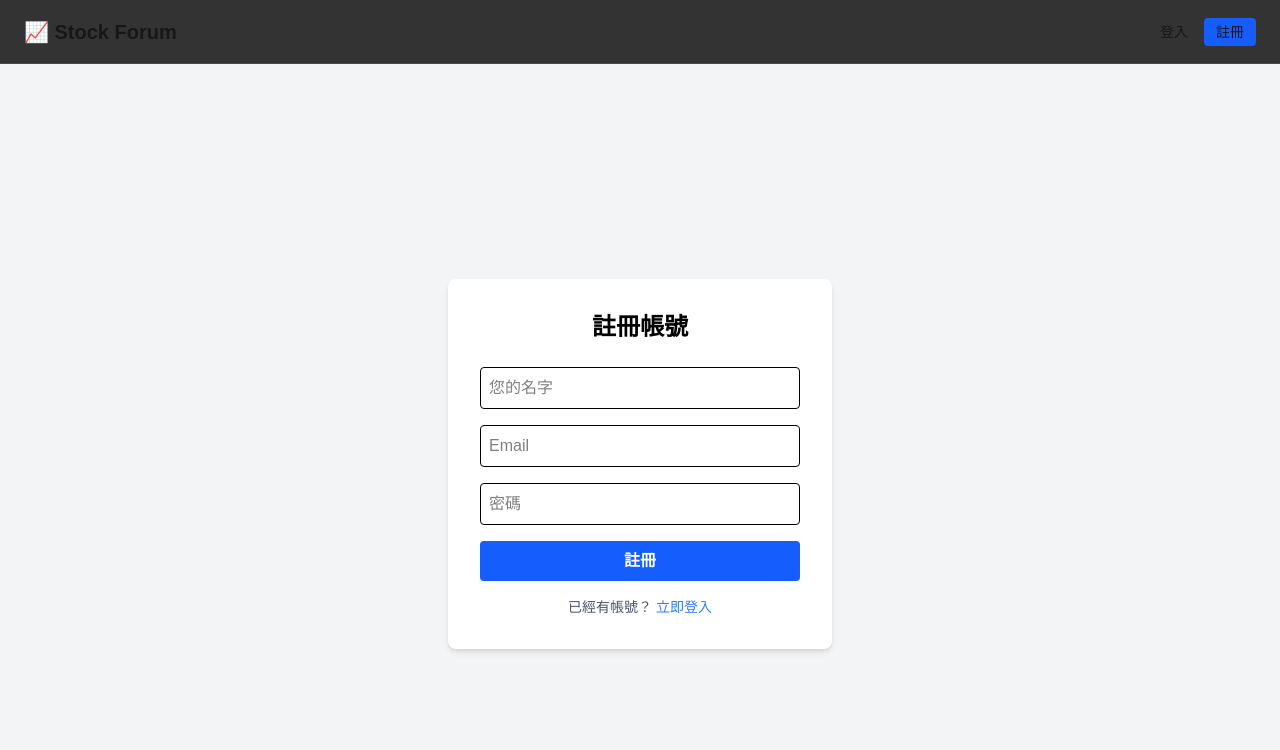
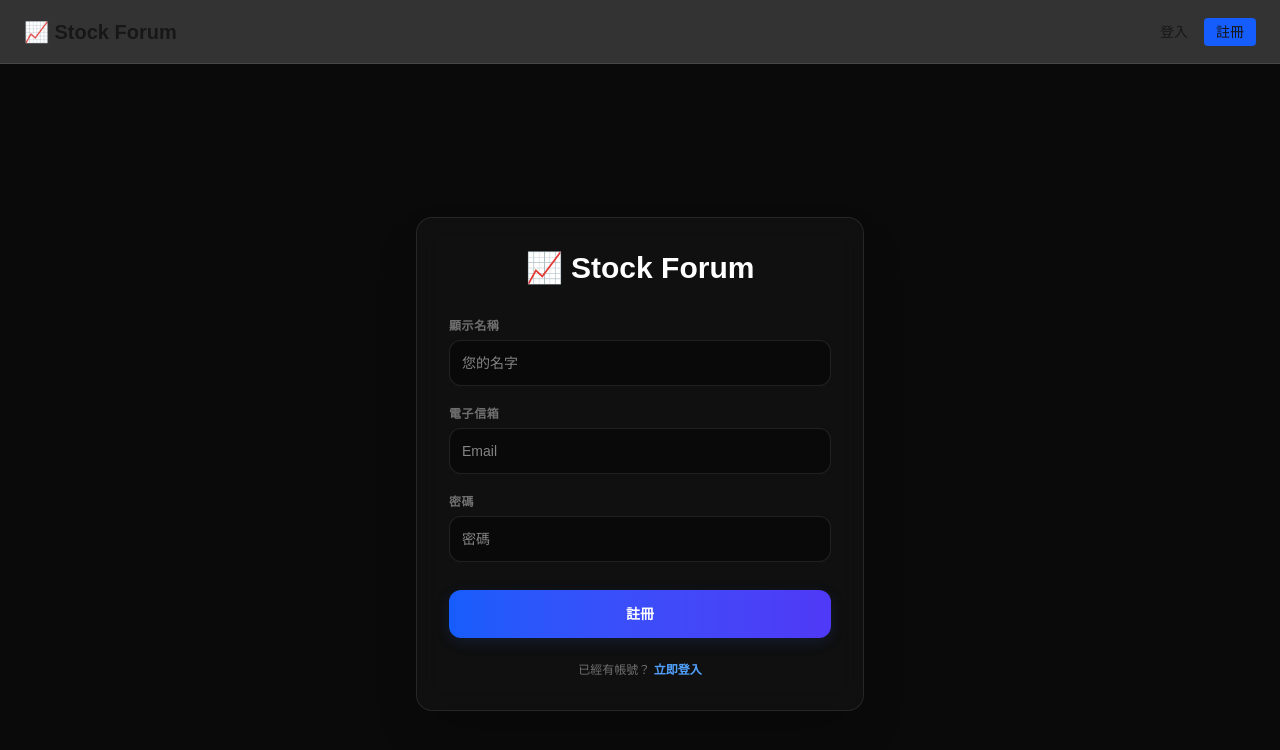
Before and after one commit to AlexTsao13/stock-forum, a Next.js app: page /register in a window 1280 px wide. Shown: the top 750 px of the page. Built offline with nearby package versions, Linux system fonts and the light colour scheme; no server answers.

Commit message:
adjust login and registration pages css

```diff
--- a/src/app/(auth)/login/page.tsx
+++ b/src/app/(auth)/login/page.tsx
@@ -7,45 +7,64 @@ export default function LoginPage() {
   const [state, formAction, isPending] = useActionState(loginAction, null);
 
   return (
-    <div className="flex flex-col items-center justify-center min-h-screen bg-gray-100">
-      <div className="p-8 bg-white shadow-md rounded-lg w-96">
-        <h1 className="text-2xl font-bold mb-6 text-center text-black">
-          歡迎回來
+    <div className="flex flex-col items-center justify-center min-h-screen bg-[#0a0a0a] text-white px-4">
+      <div className="p-8 bg-neutral-900/50 border border-white/10 backdrop-blur-md rounded-2xl w-full max-w-md shadow-2xl">
+        {/* LOGO 與標題 */}
+        <div className="text-center mb-8">
+          <h1 className="text-3xl font-extrabold flex items-center justify-center gap-2 mb-2">
+            <span>📈</span> Stock Forum
           </h1>
+        </div>
 
         {/* 顯示錯誤訊息 */}
         {state?.error && (
-          <div className="bg-red-100 border border-red-400 text-red-700 px-4 py-2 rounded mb-4 text-sm text-center">
+          <div className="bg-red-500/10 border border-red-500/30 text-red-400 px-4 py-3 rounded-xl mb-6 text-sm text-center animate-pulse">
             {state.error}
           </div>
         )}
 
-        <form action={formAction} className="flex flex-col gap-4">
+        <form action={formAction} className="flex flex-col gap-5">
+          <div>
+            <label className="block text-xs font-semibold text-white/40 mb-1.5 uppercase tracking-wider">
+              電子信箱
+            </label>
             <input
               name="email"
               type="email"
               placeholder="Email"
               required
-            className="p-2 border rounded text-black outline-none focus:ring-2 focus:ring-green-400"
+              className="w-full p-3 bg-black/40 border border-white/10 rounded-xl text-white outline-none focus:ring-2 focus:ring-emerald-500/30 focus:border-emerald-500 transition-all duration-200 text-sm"
             />
+          </div>
+
+          <div>
+            <label className="block text-xs font-semibold text-white/40 mb-1.5 uppercase tracking-wider">
+              密碼
+            </label>
             <input
               name="password"
               type="password"
               placeholder="密碼"
               required
-            className="p-2 border rounded text-black outline-none focus:ring-2 focus:ring-green-400"
+              className="w-full p-3 bg-black/40 border border-white/10 rounded-xl text-white outline-none focus:ring-2 focus:ring-emerald-500/30 focus:border-emerald-500 transition-all duration-200 text-sm"
             />
+          </div>
+
           <button
             type="submit"
             disabled={isPending}
-            className="bg-green-600 text-white p-2 rounded font-bold hover:bg-green-700 transition disabled:bg-gray-400"
+            className="w-full py-3.5 bg-gradient-to-r from-emerald-600 to-teal-600 hover:from-emerald-500 hover:to-teal-500 disabled:from-emerald-800 disabled:to-teal-800 text-white font-bold rounded-xl shadow-[0_4px_15px_rgba(16,185,129,0.15)] hover:shadow-[0_6px_20px_rgba(16,185,129,0.3)] active:scale-[0.98] transition-all duration-300 mt-2 cursor-pointer text-sm"
           >
             {isPending ? "登入中..." : "登入"}
           </button>
         </form>
-        <p className="mt-4 text-center text-sm text-gray-600">
+
+        <p className="mt-6 text-center text-xs text-white/40">
           還沒有帳號？{" "}
-          <a href="/register" className="text-blue-500 hover:underline">
+          <a
+            href="/register"
+            className="text-blue-400 hover:underline font-semibold transition-all duration-200"
+          >
             立即註冊
           </a>
         </p>
--- a/src/app/(auth)/register/page.tsx
+++ b/src/app/(auth)/register/page.tsx
@@ -1,72 +1,106 @@
 "use client";
-
 import { registerAction } from "./action";
 import { useActionState } from "react";
 import Link from "next/link";
 
 export default function RegisterPage() {
   const [state, formAction, isPending] = useActionState(registerAction, null);
+
   return (
-    <div className="flex flex-col items-center justify-center min-h-screen bg-gray-100 text-black">
-      <div className="p-8 bg-white shadow-md rounded-lg w-96">
-        <h1 className="text-2xl font-bold mb-6 text-center">註冊帳號</h1>
+    <div className="flex flex-col items-center justify-center min-h-screen bg-[#0a0a0a] text-white px-4">
+      <div className="p-8 bg-neutral-900/50 border border-white/10 backdrop-blur-md rounded-2xl w-full max-w-md shadow-2xl">
+        {/* LOGO 與標題 */}
+        <div className="text-center mb-8">
+          <h1 className="text-3xl font-extrabold flex items-center justify-center gap-2 mb-2">
+            <span>📈</span> Stock Forum
+          </h1>
+        </div>
 
-        {/* 成功訊息：包含跳轉按鈕 */}
+        {/* 成功訊息：包含漂亮跳轉卡片 */}
         {state?.success && (
-          <div className="flex flex-col items-center gap-4">
-            <div className="bg-green-100 border border-green-400 text-green-700 px-6 py-4 rounded text-center w-full">
-              註冊成功！
+          <div className="flex flex-col items-center gap-6 py-4 animate-fade-in">
+            <div className="w-16 h-16 bg-emerald-500/10 border border-emerald-500/20 text-emerald-500 rounded-full flex items-center justify-center text-3xl mb-2">
+              🎉
+            </div>
+            <div className="bg-emerald-500/10 border border-emerald-500/20 text-emerald-400 px-6 py-4 rounded-xl text-center w-full text-sm">
+              註冊成功！您的投資探索之旅即將開始。
             </div>
             <Link
               href="/login"
-              className="w-full bg-blue-600 text-white text-center py-2 rounded font-bold hover:bg-blue-700 transition"
+              className="w-full bg-gradient-to-r from-blue-600 to-indigo-600 hover:from-blue-500 hover:to-indigo-500 text-white text-center py-3.5 rounded-xl font-bold hover:scale-[1.02] active:scale-[0.98] transition-all duration-300 shadow-[0_4px_20px_rgba(37,99,235,0.25)] text-sm cursor-pointer"
             >
               前往登入
             </Link>
           </div>
         )}
+
         {/* 錯誤訊息 */}
         {state?.error && (
-          <div className="bg-red-100 border border-red-400 text-red-700 px-4 py-2 rounded mb-4 text-center">
+          <div className="bg-red-500/10 border border-red-500/30 text-red-400 px-4 py-3 rounded-xl mb-6 text-sm text-center animate-pulse">
             {state.error}
           </div>
         )}
+
         {/* 成功後隱藏原本的註冊表單 */}
         {!state?.success && (
-          <form action={formAction} className="flex flex-col gap-4">
+          <form action={formAction} className="flex flex-col gap-5">
+            <div>
+              <label className="block text-xs font-semibold text-white/40 mb-1.5 uppercase tracking-wider">
+                顯示名稱
+              </label>
               <input
                 name="name"
                 type="text"
                 placeholder="您的名字"
-              className="p-2 border rounded outline-none focus:ring-2 focus:ring-blue-400"
+                className="w-full p-3 bg-black/40 border border-white/10 rounded-xl text-white outline-none focus:ring-2 focus:ring-blue-500/30 focus:border-blue-500 transition-all duration-200 text-sm"
               />
+            </div>
+
+            <div>
+              <label className="block text-xs font-semibold text-white/40 mb-1.5 uppercase tracking-wider">
+                電子信箱
+              </label>
               <input
                 name="email"
                 type="email"
                 placeholder="Email"
                 required
-              className="p-2 border rounded outline-none focus:ring-2 focus:ring-blue-400"
+                className="w-full p-3 bg-black/40 border border-white/10 rounded-xl text-white outline-none focus:ring-2 focus:ring-blue-500/30 focus:border-blue-500 transition-all duration-200 text-sm"
               />
+            </div>
+
+            <div>
+              <label className="block text-xs font-semibold text-white/40 mb-1.5 uppercase tracking-wider">
+                密碼
+              </label>
               <input
                 name="password"
                 type="password"
                 placeholder="密碼"
                 required
-              className="p-2 border rounded outline-none focus:ring-2 focus:ring-blue-400"
+                className="w-full p-3 bg-black/40 border border-white/10 rounded-xl text-white outline-none focus:ring-2 focus:ring-blue-500/30 focus:border-blue-500 transition-all duration-200 text-sm"
               />
+            </div>
+
+            {/* 註冊提交按鈕 */}
             <button
               type="submit"
               disabled={isPending}
-              className="bg-blue-600 text-white p-2 rounded font-bold hover:bg-blue-700 transition disabled:bg-gray-400"
+              className="w-full py-3.5 bg-gradient-to-r from-blue-600 to-indigo-600 hover:from-blue-500 hover:to-indigo-500 disabled:from-blue-800 disabled:to-indigo-800 text-white font-bold rounded-xl shadow-[0_4px_15px_rgba(37,99,235,0.15)] hover:shadow-[0_6px_20px_rgba(37,99,235,0.3)] active:scale-[0.98] transition-all duration-300 mt-2 cursor-pointer text-sm"
             >
               {isPending ? "註冊中..." : "註冊"}
             </button>
           </form>
         )}
+
+        {/* 前往登入鏈接 */}
         {!state?.success && (
-          <p className="mt-4 text-center text-sm text-gray-600">
+          <p className="mt-6 text-center text-xs text-white/40">
             已經有帳號？{" "}
-            <Link href="/login" className="text-blue-500 hover:underline">
+            <Link
+              href="/login"
+              className="text-blue-400 hover:underline font-semibold transition-all duration-200"
+            >
               立即登入
             </Link>
           </p>
@@ -74,49 +108,4 @@ export default function RegisterPage() {
       </div>
     </div>
   );
-
-  // return (
-  //   <div className="flex flex-col items-center justify-center min-h-screen bg-gray-100">
-  //     <div className="p-8 bg-white shadow-md rounded-lg w-96">
-  //       <h1 className="text-2xl font-bold mb-6 text-center text-black">
-  //         註冊帳號
-  //       </h1>
-
-  //       <form action={registerAction} className="flex flex-col gap-4">
-  //         <input
-  //           name="name"
-  //           type="text"
-  //           placeholder="顯示名稱"
-  //           className="p-2 border rounded text-black outline-none focus:ring-2 focus:ring-blue-400"
-  //         />
-  //         <input
-  //           name="email"
-  //           type="email"
-  //           placeholder="Email"
-  //           required
-  //           className="p-2 border rounded text-black outline-none focus:ring-2 focus:ring-blue-400"
-  //         />
-  //         <input
-  //           name="password"
-  //           type="password"
-  //           placeholder="密碼"
-  //           required
-  //           className="p-2 border rounded text-black outline-none focus:ring-2 focus:ring-blue-400"
-  //         />
-  //         <button
-  //           type="submit"
-  //           className="bg-blue-500 text-white p-2 rounded font-bold hover:bg-blue-600 transition"
-  //         >
-  //           立即註冊
-  //         </button>
-  //       </form>
-  //       <p className="mt-4 text-center text-sm text-gray-600">
-  //         已有帳號？{" "}
-  //         <a href="/login" className="text-blue-500 hover:underline">
-  //           至登入頁面
-  //         </a>
-  //       </p>
-  //     </div>
-  //   </div>
-  // );
 }
```
Lines whose indentation alone changed are shown as unchanged.
